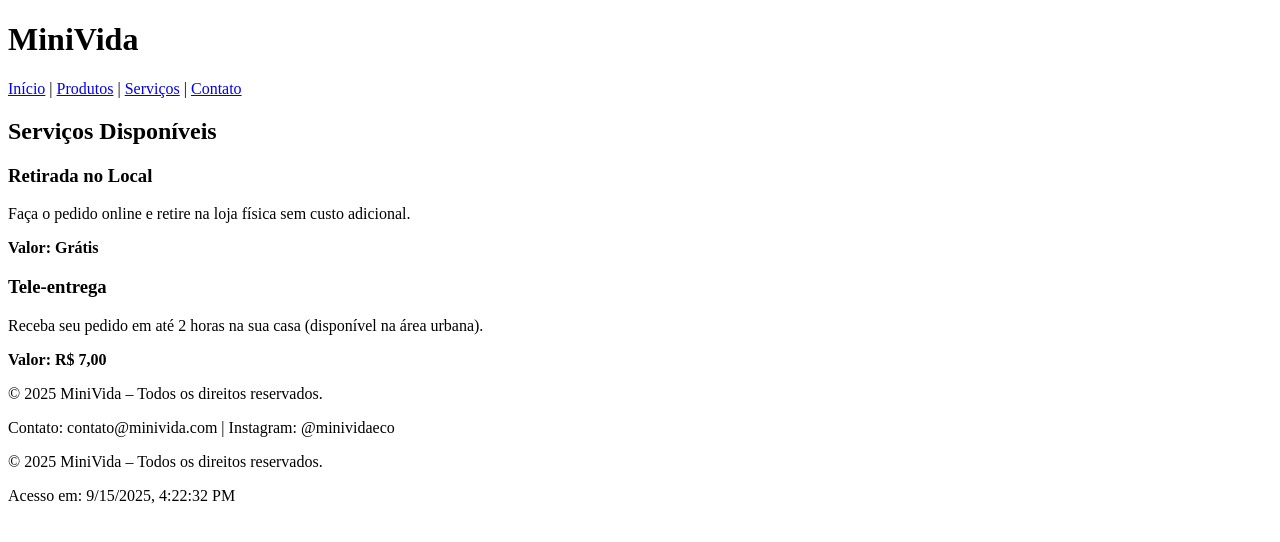
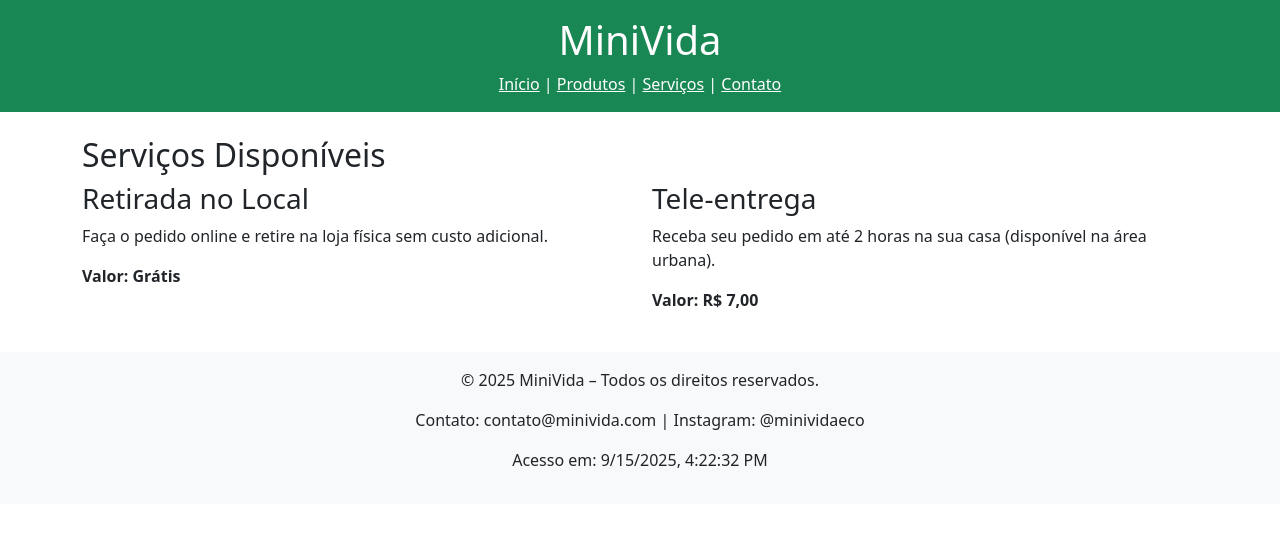
Before and after one commit to scalenehawk/MERCADO-MINIVIDA, a plain HTML site: page servicos.html in a window 1280 px wide. Drawn offline with nearby package versions, Linux system fonts and the light colour scheme; files whose address does not match are found by name.

Commit message:
Update servicos.html

```diff
--- a/servicos.html
+++ b/servicos.html
@@ -3,47 +3,46 @@
 <head>
   <meta charset="UTF-8">
   <title>MiniVida - Serviços</title>
+  <!-- Bootstrap CSS -->
+  <link href="https://cdn.jsdelivr.net/npm/bootstrap@5.3.0/dist/css/bootstrap.min.css" rel="stylesheet">
 </head>
+
 <body>
-  <header>
+  <header class="bg-success text-white text-center p-3">
     <h1>MiniVida</h1>
     <nav>
-      <a href="index.html">Início</a> |
-      <a href="produtos.html">Produtos</a> |
-      <a href="servicos.html">Serviços</a> |
-      <a href="contato.html">Contato</a>
+      <a href="index.html" class="text-white">Início</a> |
+      <a href="produtos.html" class="text-white">Produtos</a> |
+      <a href="servicos.html" class="text-white">Serviços</a> |
+      <a href="contato.html" class="text-white">Contato</a>
     </nav>
   </header>
 
-  <main>
+  <main class="container mt-4">
     <h2>Serviços Disponíveis</h2>
-
-    <section>
+    <div class="row">
+      <section class="col-md-6">
         <h3>Retirada no Local</h3>
         <p>Faça o pedido online e retire na loja física sem custo adicional.</p>
         <p><strong>Valor: Grátis</strong></p>
       </section>
-
-    <section>
+      <section class="col-md-6">
         <h3>Tele-entrega</h3>
         <p>Receba seu pedido em até 2 horas na sua casa (disponível na área urbana).</p>
         <p><strong>Valor: R$ 7,00</strong></p>
       </section>
+    </div>
   </main>
 
-  <footer>
+  <!-- Rodapé único -->
+  <footer class="text-center mt-4 p-3 bg-light">
     <p>&copy; 2025 MiniVida – Todos os direitos reservados.</p>
     <p>Contato: contato@minivida.com | Instagram: @minividaeco</p>
-  </footer>
-
-  <footer class="text-center mt-4">
-  <p>&copy; 2025 MiniVida – Todos os direitos reservados.</p>
     <p id="dataHora"></p>
   </footer>
 
+  <!-- Bootstrap + JS -->
   <script src="https://cdn.jsdelivr.net/npm/bootstrap@5.3.0/dist/js/bootstrap.bundle.min.js"></script>
-
   <script src="js/script.js"></script>
-
 </body>
 </html>
```
Lines whose indentation alone changed are shown as unchanged.
